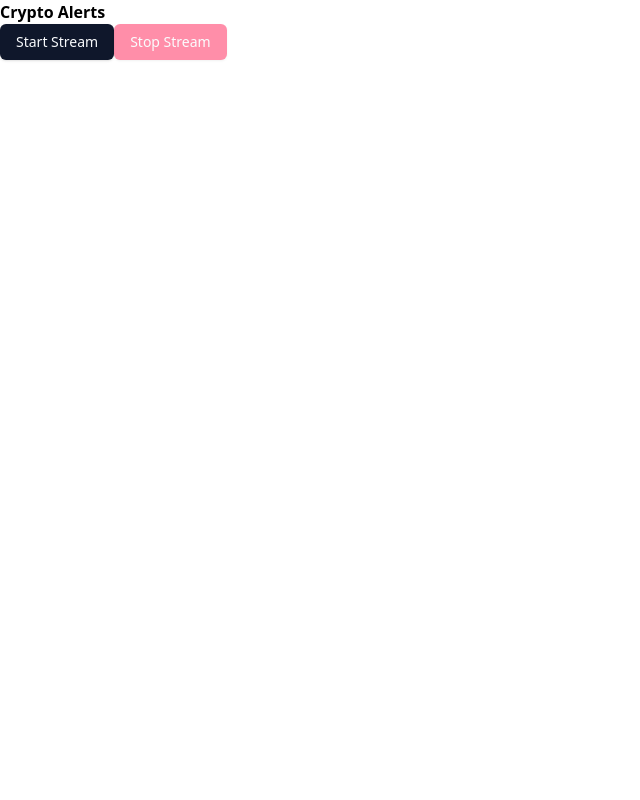
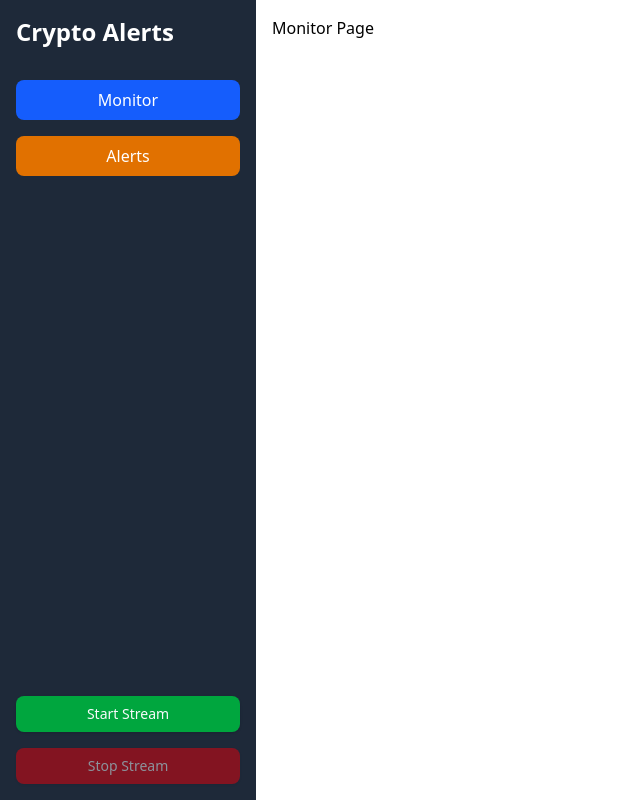
Before and after one commit to tranquilEU/crypto-alerts, a React (Vite) app: page /monitor in a window 1280 px wide. Shown: the whole page, without its empty margins (0-640 px from the left). Built offline with nearby package versions, Linux system fonts and the light colour scheme; no server answers.

Commit message:
✨feature: Implement navigation

```diff
--- a/src/App.tsx
+++ b/src/App.tsx
@@ -1,12 +1,24 @@
-import { General } from '@/features/General/General';
+import Alerts from '@/features/Alerts/Alerts';
+import Monitor from '@/features/Monitor/Monitor';
+import Sidebar from '@/shared/components/Sidebar/Sidebar';
+import React from 'react';
+import { Route, BrowserRouter as Router, Routes } from 'react-router-dom';
 import { ToastContainer } from 'react-toastify';
 
 const App: React.FC = () => {
 	return (
-		<>
-			<General />
+		<Router>
+			<div className="flex">
+				<Sidebar />
+				<div className="flex-1 p-4">
+					<Routes>
+						<Route path="/monitor" element={<Monitor />} />
+						<Route path="/alerts" element={<Alerts />} />
+					</Routes>
+				</div>
+			</div>
 			<ToastContainer />
-		</>
+		</Router>
 	);
 };
 
--- /dev/null
+++ b/src/features/Alerts/Alerts.tsx
@@ -0,0 +1,5 @@
+const Alerts = () => {
+	return <h1>Alerts Page</h1>;
+};
+
+export default Alerts;
--- a/src/features/General/General.tsx
+++ /dev/null
@@ -1,57 +0,0 @@
-import { Button } from '@/shared/components/ui/button';
-import { useWebSocket } from '@/shared/context/websocketContext';
-import { useEffect, useState } from 'react';
-import { useTranslation } from 'react-i18next';
-
-type CryptoData = {
-	M: string;
-	P: number;
-};
-
-export const General: React.FC = () => {
-	const { t } = useTranslation();
-	const {
-		socket,
-		isStreaming,
-		isStartDisabled,
-		isStopDisabled,
-		startStream,
-		stopStream
-	} = useWebSocket();
-
-	const [data, setData] = useState<CryptoData | null>(null);
-
-	useEffect(() => {
-		if (!socket) return;
-
-		socket.onmessage = event => {
-			const message = JSON.parse(event.data);
-			console.log('Received message:', message);
-			setData(message);
-		};
-
-		return () => {
-			if (socket) {
-				socket.close();
-			}
-		};
-	}, [socket]);
-
-	return (
-		<>
-			<h1 className="font-bold">{t('general.cryptoAlerts')}</h1>
-			<div>
-				<Button disabled={isStreaming || isStartDisabled} onClick={startStream}>
-					{t('general.startStream')}
-				</Button>
-				<Button
-					variant="destructive"
-					disabled={!isStreaming || isStopDisabled}
-					onClick={stopStream}
-				>
-					{t('general.stopStream')}
-				</Button>
-			</div>
-		</>
-	);
-};
--- /dev/null
+++ b/src/features/Monitor/Monitor.tsx
@@ -0,0 +1,5 @@
+const Monitor = () => {
+	return <h1>Monitor Page</h1>;
+};
+
+export default Monitor;
--- /dev/null
+++ b/src/shared/components/Sidebar/Sidebar.tsx
@@ -0,0 +1,84 @@
+import { Button } from '@/shared/components/ui/button';
+import { useWebSocket } from '@/shared/context/websocketContext';
+import { cn } from '@/shared/lib/utils';
+import React, { useEffect, useState } from 'react';
+import { useTranslation } from 'react-i18next';
+import { Link } from 'react-router-dom';
+
+type CryptoData = {
+	M: string;
+	P: number;
+};
+
+const Sidebar: React.FC = () => {
+	const { t } = useTranslation();
+	const {
+		socket,
+		isStreaming,
+		isStartDisabled,
+		isStopDisabled,
+		startStream,
+		stopStream
+	} = useWebSocket();
+
+	const [data, setData] = useState<CryptoData | null>(null);
+
+	useEffect(() => {
+		if (!socket) return;
+
+		socket.onmessage = event => {
+			const message = JSON.parse(event.data);
+			console.log('Received message:', message);
+			setData(message);
+		};
+
+		return () => {
+			if (socket) {
+				socket.close();
+			}
+		};
+	}, [socket]);
+
+	const commonStyles = 'rounded px-4 py-2 text-center';
+
+	return (
+		<div className="flex h-screen w-64 flex-col justify-between bg-gray-800 text-white">
+			<div>
+				<h2 className="p-4 text-2xl font-bold">{t('sidebar.title')}</h2>
+				<div className="flex flex-col gap-4 p-4">
+					<Link
+						to="/monitor"
+						className={cn(commonStyles, 'bg-blue-600 hover:bg-blue-500')}
+					>
+						{t('sidebar.monitor')}
+					</Link>
+					<Link
+						to="/alerts"
+						className={cn(commonStyles, 'bg-amber-600 hover:bg-amber-500')}
+					>
+						{t('sidebar.alerts')}
+					</Link>
+				</div>
+			</div>
+
+			<div className="flex flex-col gap-4 p-4">
+				<Button
+					className={cn(commonStyles, 'bg-green-600 hover:bg-green-500')}
+					disabled={isStreaming || isStartDisabled}
+					onClick={startStream}
+				>
+					{t('sidebar.startStream')}
+				</Button>
+				<Button
+					className={cn(commonStyles, 'bg-red-600 hover:bg-red-500')}
+					disabled={!isStreaming || isStopDisabled}
+					onClick={stopStream}
+				>
+					{t('sidebar.stopStream')}
+				</Button>
+			</div>
+		</div>
+	);
+};
+
+export default Sidebar;
--- a/src/shared/locales/en/en.json
+++ b/src/shared/locales/en/en.json
@@ -1,6 +1,8 @@
 {
-	"general": {
-		"cryptoAlerts": "Crypto Alerts",
+	"sidebar": {
+		"title": "Crypto Alerts",
+		"monitor": "Monitor",
+		"alerts": "Alerts",
 		"startStream": "Start Stream",
 		"stopStream": "Stop Stream"
 	},
```
